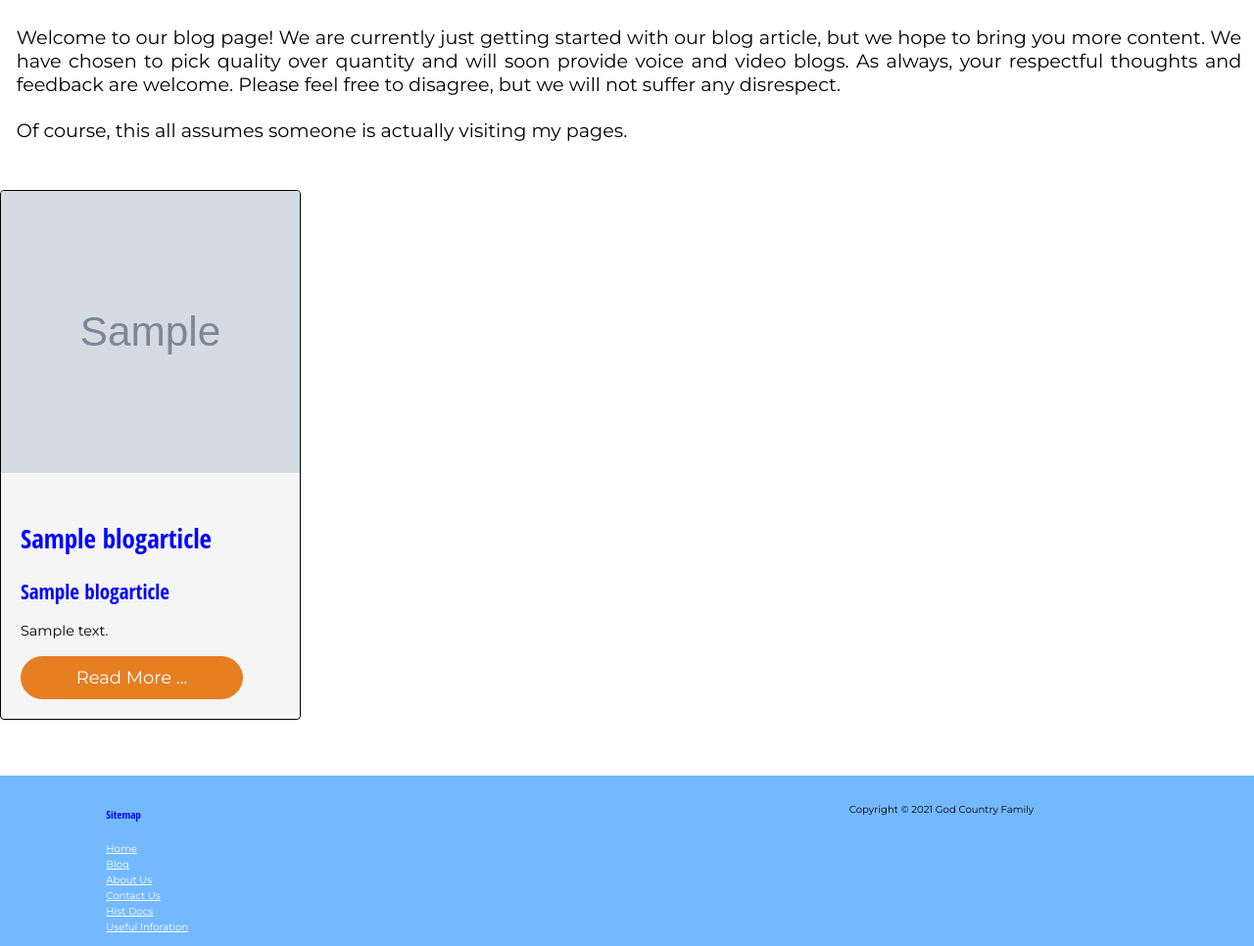
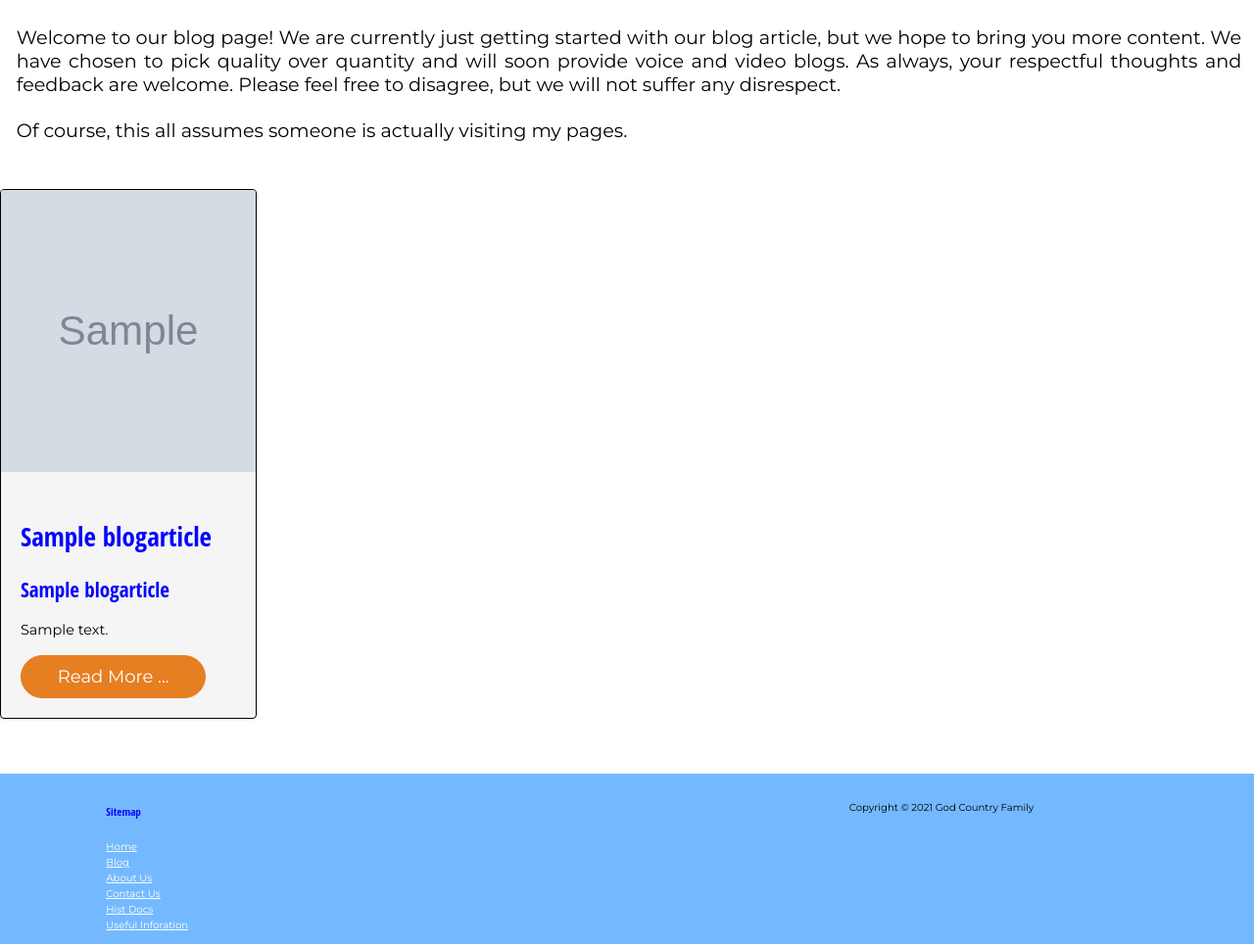
Before and after one commit to cmurray4492/gcf2, a Django app: page /blog/ in a window 1280 px wide. Shown: the part 561-1527 px from the top of the page at 98% size. Run offline with Django 3.2, Linux system fonts and the light colour scheme; tables that the repository leaves empty hold one stand-in row (values such as "Sample post"); grey boxes marked "Sample" are stand-in pictures; some libraries are stand-ins or nearby versions.

Commit message:
Blog Display Fix

```diff
--- a/gcf/static/css/style3dc635615c79fd785ffd.css
+++ b/gcf/static/css/style3dc635615c79fd785ffd.css
@@ -394,8 +394,8 @@ ul.breadcrumb li a:hover {
 }
 .card-set {
   display: flex;
-  flex-wrap: nowrap;
-  width: 100%;
+  flex-flow: row wrap;
+  width: 90%;
 }
 .card > hr {
   margin-right: 0;
--- a/templates/blog/blog.html
+++ b/templates/blog/blog.html
@@ -56,7 +56,7 @@
 		{% if blogs %}
 		{% for blog in blogs%}
 			<div class="col span_3_of_12">
-				<div class="card" style="width: 100%;">
+				<div class="card" style="width: 95%;">
 					<img src="{{ blog.blog_card_image.url }}" class="card-img-top" style="width: 100%; height: 18rem;" alt="{{ blog.blog_title }}">
 					<div class="card-body">
 						<h2 class="card-title">{{ blog.blog_title }}</h2>
```
